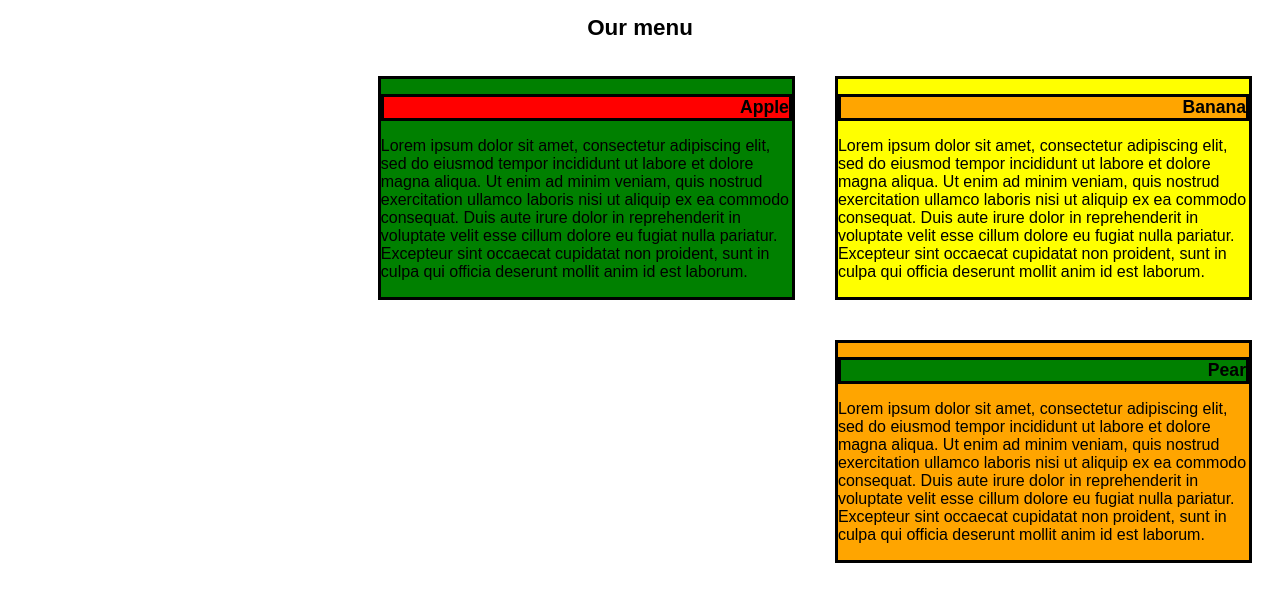
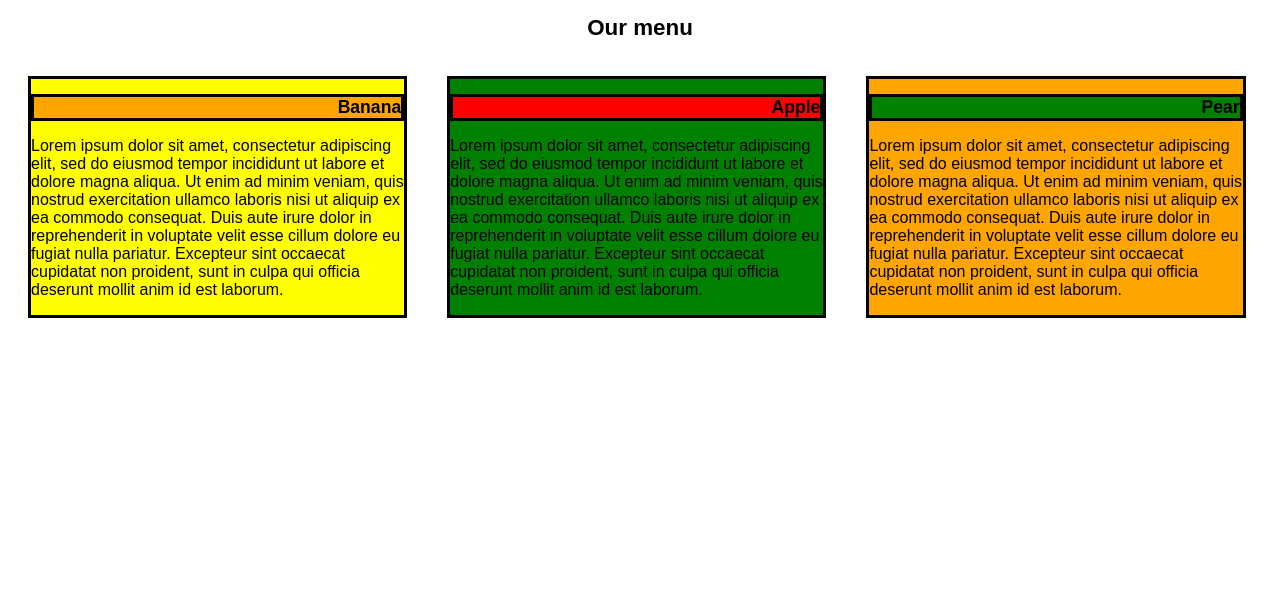
Before and after one commit to AliciaProjectBot/jhuassignment1, a plain HTML site: page mod2-solution/index.html in a window 1280 px wide. Drawn offline with Linux system fonts and the light colour scheme.

Commit message:
modified floating elements so that they take up 30% of available screen width and float left

```diff
--- a/mod2-solution/stylesheet.css
+++ b/mod2-solution/stylesheet.css
@@ -9,9 +9,9 @@ body {
 
 /* make everything float */
 .banana, .apple, .pear {
-	float: right;
+	float: left;
 	margin: 20px;
-	width: 33%;
+	width: 30%;
 	box-sizing: border-box;
 }
 
```
